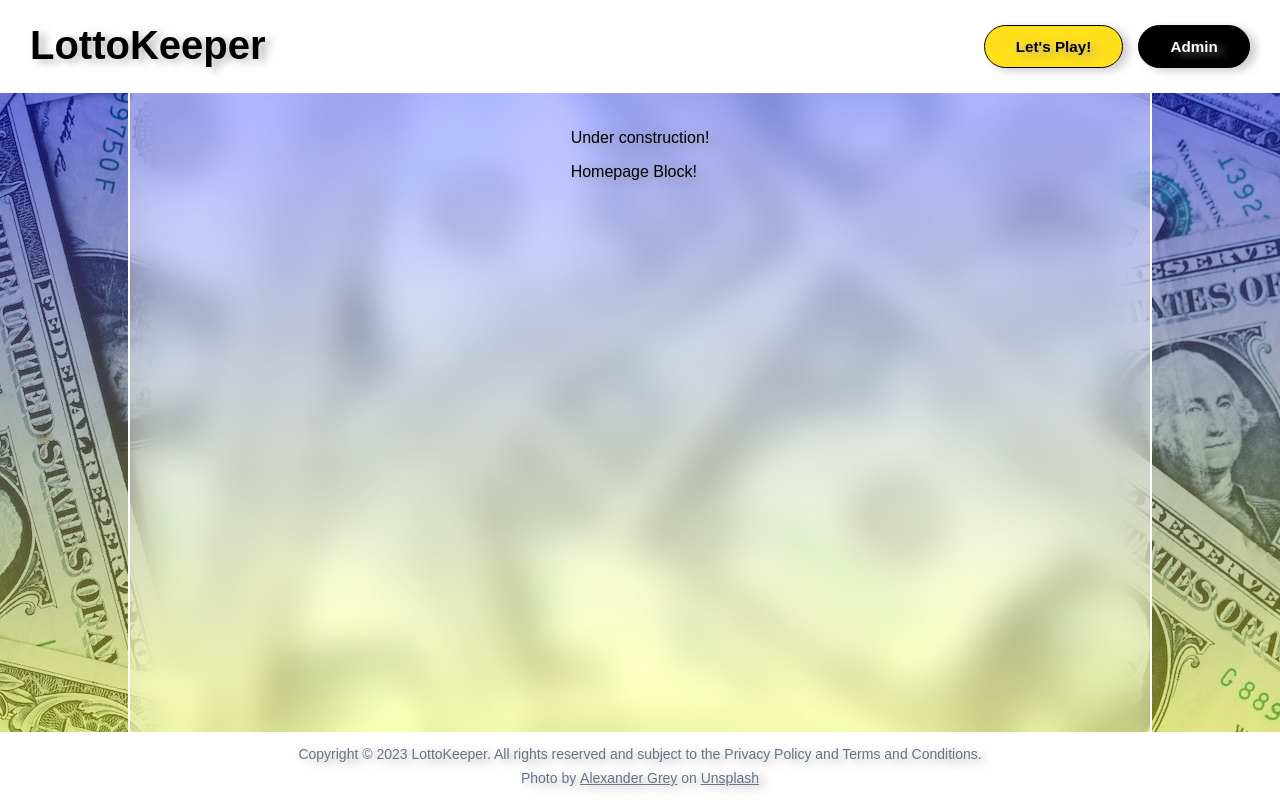
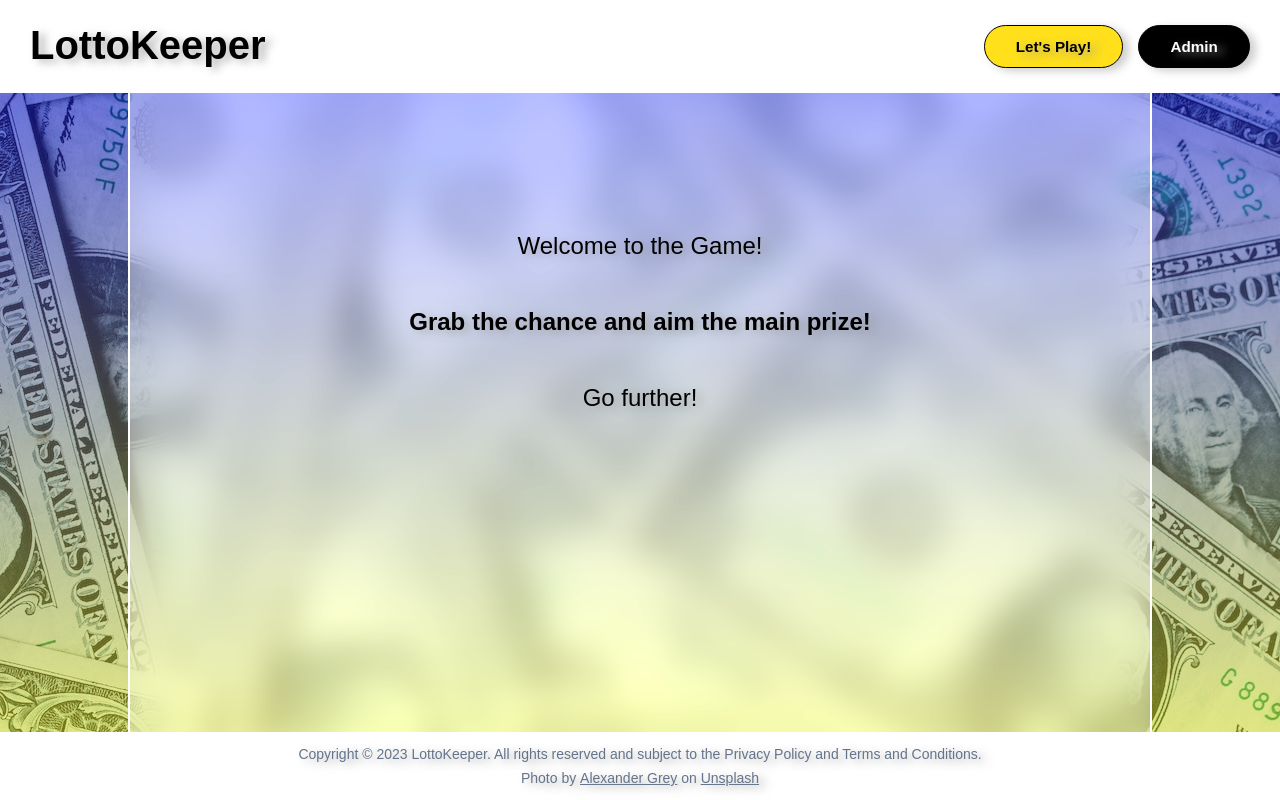
Before and after one commit to Marci101/lottokeeper-app, a React (Vite) app: page / in a window 1280 px wide. Built offline with nearby package versions, Linux system fonts and the light colour scheme.

Commit message:
Homepage pimped a bit

```diff
--- a/src/ui/pages/home/HomePage.jsx
+++ b/src/ui/pages/home/HomePage.jsx
@@ -3,8 +3,9 @@ import "./homePage.css";
 export default function HomePage() {
   return (
     <div id="home-page">
-      <p>Under construction!</p>
-      <p>Homepage Block!</p>
+      <p>Welcome to the Game!</p>
+      <p id="main-prize">Grab the chance and aim the main prize!</p>
+      <p>Go further!</p>
     </div>
   );
 }
--- a/src/ui/pages/home/homePage.css
+++ b/src/ui/pages/home/homePage.css
@@ -1,4 +1,20 @@
 #home-page {
-  padding: 20px 5px 0;
+  display: flex;
+  flex-direction: column;
+  padding: 40px 5px 0;
+  text-align: center;
+}
 
+#home-page #main-prize {
+  font-weight: 600;
 }
+
+@media only screen and (min-width: 610px) {
+  #home-page {
+    padding: 115px 10px 0;
+    font-size: 24px;
+  }
+  #home-page #main-prize {
+    font-weight: 900;
+  }
+}
```
